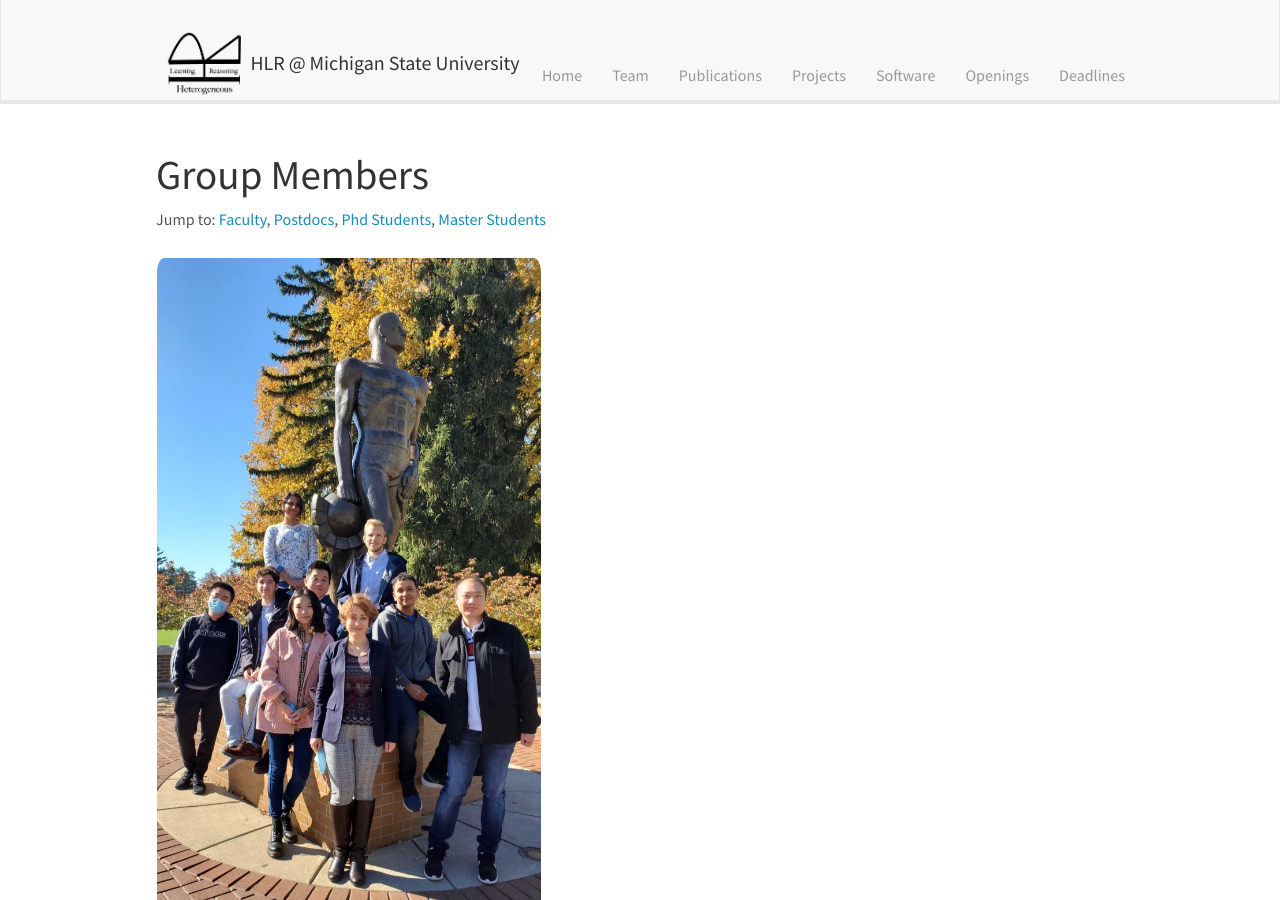
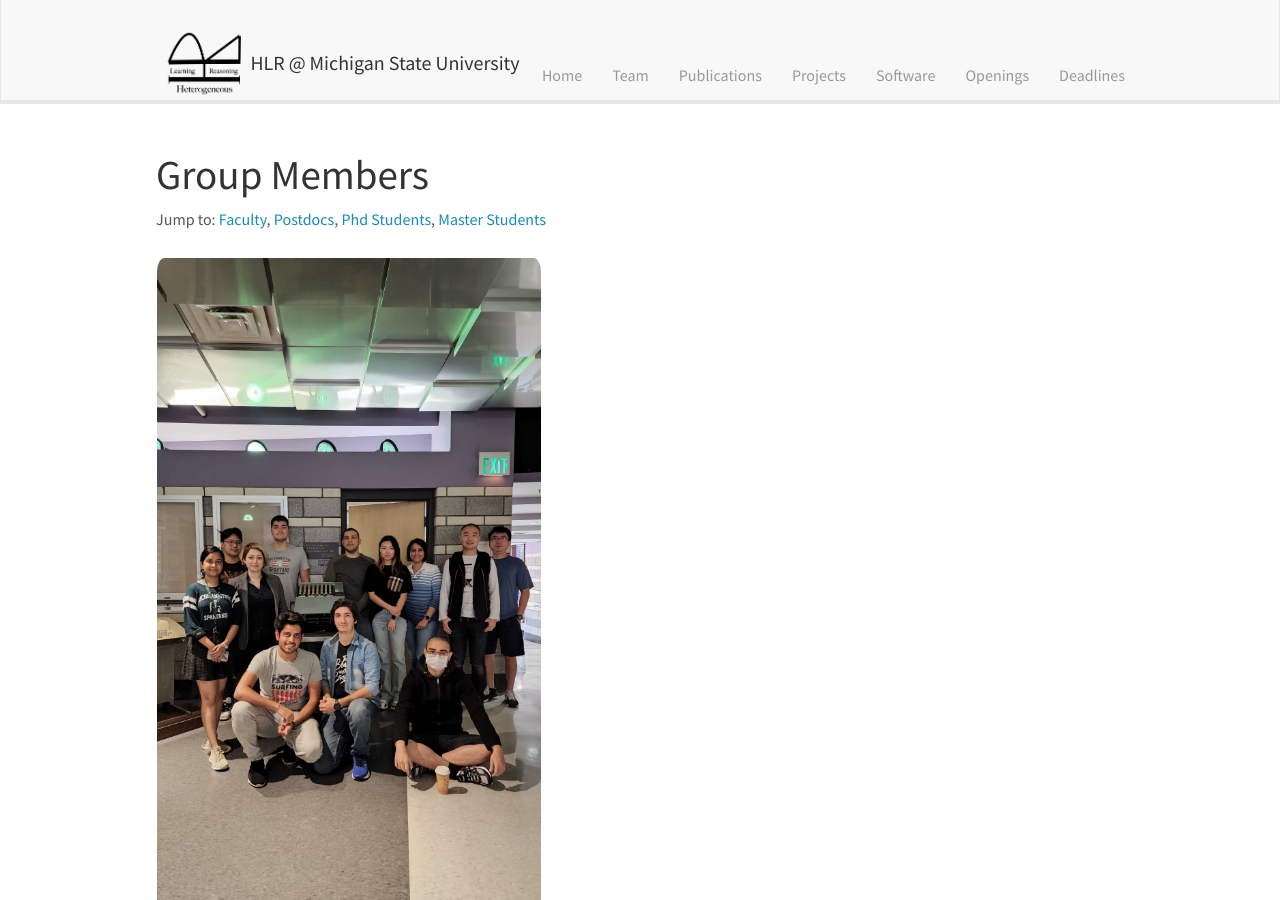
Before and after one commit to HLR/HLR.github.io, a Jekyll site: the page built from _pages/team.md, in a window 1280 px wide and 900 px high. Built offline with Jekyll 4.4.1, drawn with Linux system fonts in a browser that asks for light colours; nearby versions of some CDN libraries.

Commit message:
update main image

```diff
--- a/_pages/team.md
+++ b/_pages/team.md
@@ -12,7 +12,7 @@ Jump to: [Faculty](#faculty), [Postdocs](#postdocs), [Phd Students](#phd-student
 <div class="row">
 <div class="col-lg-5 col-md-6 col-sm-12">
 <a href="{{ site.url }}{{ site.baseurl }}/pictures/" >
-<img src="{{ site.url }}{{ site.baseurl }}/images/picpic/Gallery/main.jpg" width="100%">
+<img src="{{ site.url }}{{ site.baseurl }}/images/picpic/Gallery/LabAndAda.jpg" width="100%">
 </a>
 </div>
 </div>
```
